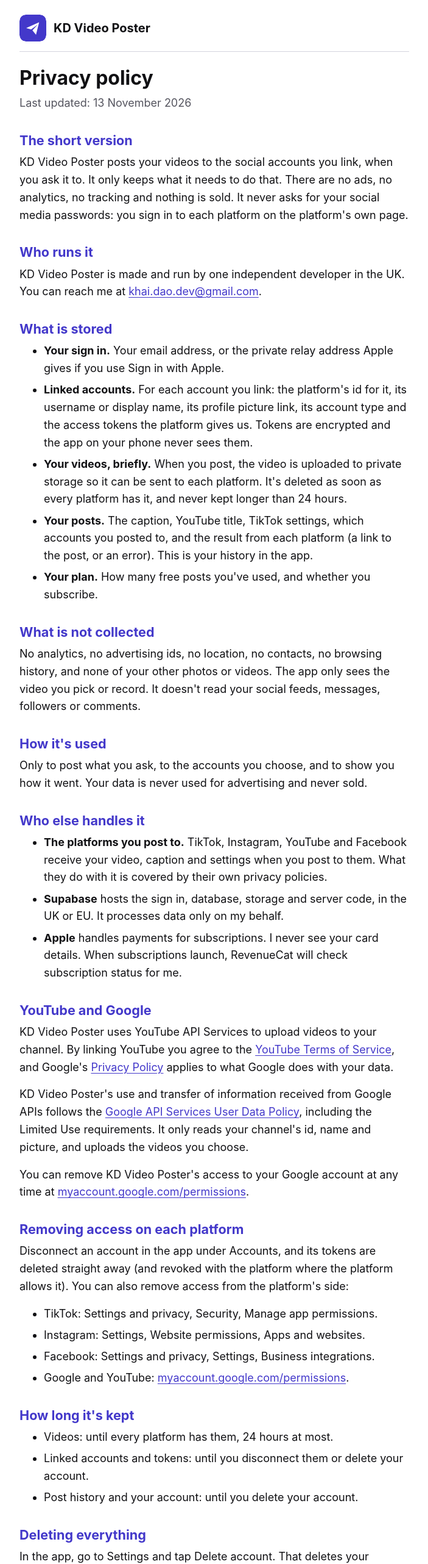
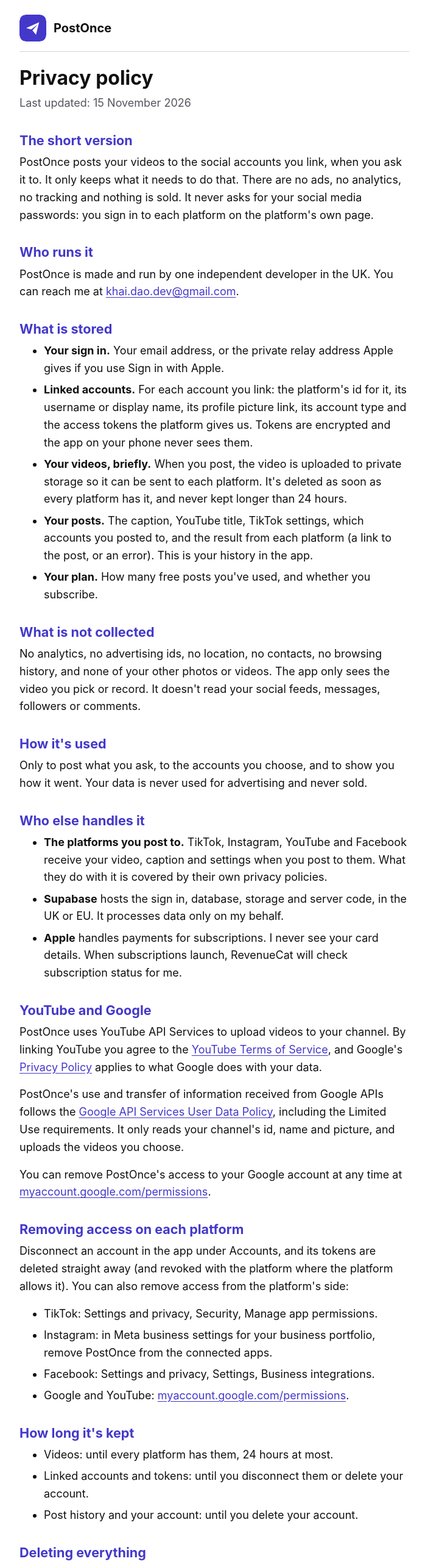
Before and after one commit to khaidaodev/kd-video-poster, a plain HTML site: page privacy/index.html in a window 1280 px wide. Shown: the top 2564 px of the page at 61% size, without its empty margins (288-991 px from the left). Drawn offline with Linux system fonts and the light colour scheme.

Commit message:
Update the website

```diff
--- a/privacy/index.html
+++ b/privacy/index.html
@@ -4,8 +4,8 @@
   <meta charset="utf-8">
   <meta name="viewport" content="width=device-width, initial-scale=1">
   <meta name="color-scheme" content="light dark">
-  <title>Privacy policy: KD Video Poster</title>
-  <meta name="description" content="What KD Video Poster stores, why, and how to delete it.">
+  <title>Privacy policy: PostOnce</title>
+  <meta name="description" content="What PostOnce stores, why, and how to delete it.">
   <link rel="icon" href="../icon.svg" type="image/svg+xml">
   <link rel="stylesheet" href="../style.css">
 </head>
@@ -13,17 +13,17 @@
   <main class="page">
     <header class="top">
       <img src="../icon.svg" alt="">
-      <a href="../">KD Video Poster</a>
+      <a href="../">PostOnce</a>
     </header>
 
     <h1>Privacy policy</h1>
-    <p class="updated">Last updated: 13 November 2026</p>
+    <p class="updated">Last updated: 15 November 2026</p>
 
     <h2>The short version</h2>
-    <p>KD Video Poster posts your videos to the social accounts you link, when you ask it to. It only keeps what it needs to do that. There are no ads, no analytics, no tracking and nothing is sold. It never asks for your social media passwords: you sign in to each platform on the platform's own page.</p>
+    <p>PostOnce posts your videos to the social accounts you link, when you ask it to. It only keeps what it needs to do that. There are no ads, no analytics, no tracking and nothing is sold. It never asks for your social media passwords: you sign in to each platform on the platform's own page.</p>
 
     <h2>Who runs it</h2>
-    <p>KD Video Poster is made and run by one independent developer in the UK. You can reach me at <a href="mailto:khai.dao.dev@gmail.com">khai.dao.dev@gmail.com</a>.</p>
+    <p>PostOnce is made and run by one independent developer in the UK. You can reach me at <a href="mailto:khai.dao.dev@gmail.com">khai.dao.dev@gmail.com</a>.</p>
 
     <h2>What is stored</h2>
     <ul>
@@ -48,15 +48,15 @@
     </ul>
 
     <h2>YouTube and Google</h2>
-    <p>KD Video Poster uses YouTube API Services to upload videos to your channel. By linking YouTube you agree to the <a href="https://www.youtube.com/t/terms">YouTube Terms of Service</a>, and Google's <a href="https://policies.google.com/privacy">Privacy Policy</a> applies to what Google does with your data.</p>
-    <p>KD Video Poster's use and transfer of information received from Google APIs follows the <a href="https://developers.google.com/terms/api-services-user-data-policy">Google API Services User Data Policy</a>, including the Limited Use requirements. It only reads your channel's id, name and picture, and uploads the videos you choose.</p>
-    <p>You can remove KD Video Poster's access to your Google account at any time at <a href="https://myaccount.google.com/permissions">myaccount.google.com/permissions</a>.</p>
+    <p>PostOnce uses YouTube API Services to upload videos to your channel. By linking YouTube you agree to the <a href="https://www.youtube.com/t/terms">YouTube Terms of Service</a>, and Google's <a href="https://policies.google.com/privacy">Privacy Policy</a> applies to what Google does with your data.</p>
+    <p>PostOnce's use and transfer of information received from Google APIs follows the <a href="https://developers.google.com/terms/api-services-user-data-policy">Google API Services User Data Policy</a>, including the Limited Use requirements. It only reads your channel's id, name and picture, and uploads the videos you choose.</p>
+    <p>You can remove PostOnce's access to your Google account at any time at <a href="https://myaccount.google.com/permissions">myaccount.google.com/permissions</a>.</p>
 
     <h2>Removing access on each platform</h2>
     <p>Disconnect an account in the app under Accounts, and its tokens are deleted straight away (and revoked with the platform where the platform allows it). You can also remove access from the platform's side:</p>
     <ul>
       <li>TikTok: Settings and privacy, Security, Manage app permissions.</li>
-      <li>Instagram: Settings, Website permissions, Apps and websites.</li>
+      <li>Instagram: in Meta business settings for your business portfolio, remove PostOnce from the connected apps.</li>
       <li>Facebook: Settings and privacy, Settings, Business integrations.</li>
       <li>Google and YouTube: <a href="https://myaccount.google.com/permissions">myaccount.google.com/permissions</a>.</li>
     </ul>
@@ -75,7 +75,7 @@
     <p>Under UK data protection law you can ask for a copy of your data, ask for it to be corrected or deleted, or object to how it's used. Email <a href="mailto:khai.dao.dev@gmail.com">khai.dao.dev@gmail.com</a>. You can also complain to the Information Commissioner's Office at <a href="https://ico.org.uk">ico.org.uk</a>.</p>
 
     <h2>Children</h2>
-    <p>KD Video Poster isn't for anyone under 13, or under the minimum age the platforms set in your country.</p>
+    <p>PostOnce isn't for anyone under 13, or under the minimum age the platforms set in your country.</p>
 
     <h2>Security</h2>
     <p>Everything travels over encrypted connections. Social tokens are encrypted at rest with a key that's kept apart from the database, and each user can only ever read their own data.</p>
```
Also changed, not shown: delete-data/index.html (+4 -4 lines), index.html (+3 -3 lines), support/index.html (+4 -4 lines), terms/index.html (+10 -10 lines).
